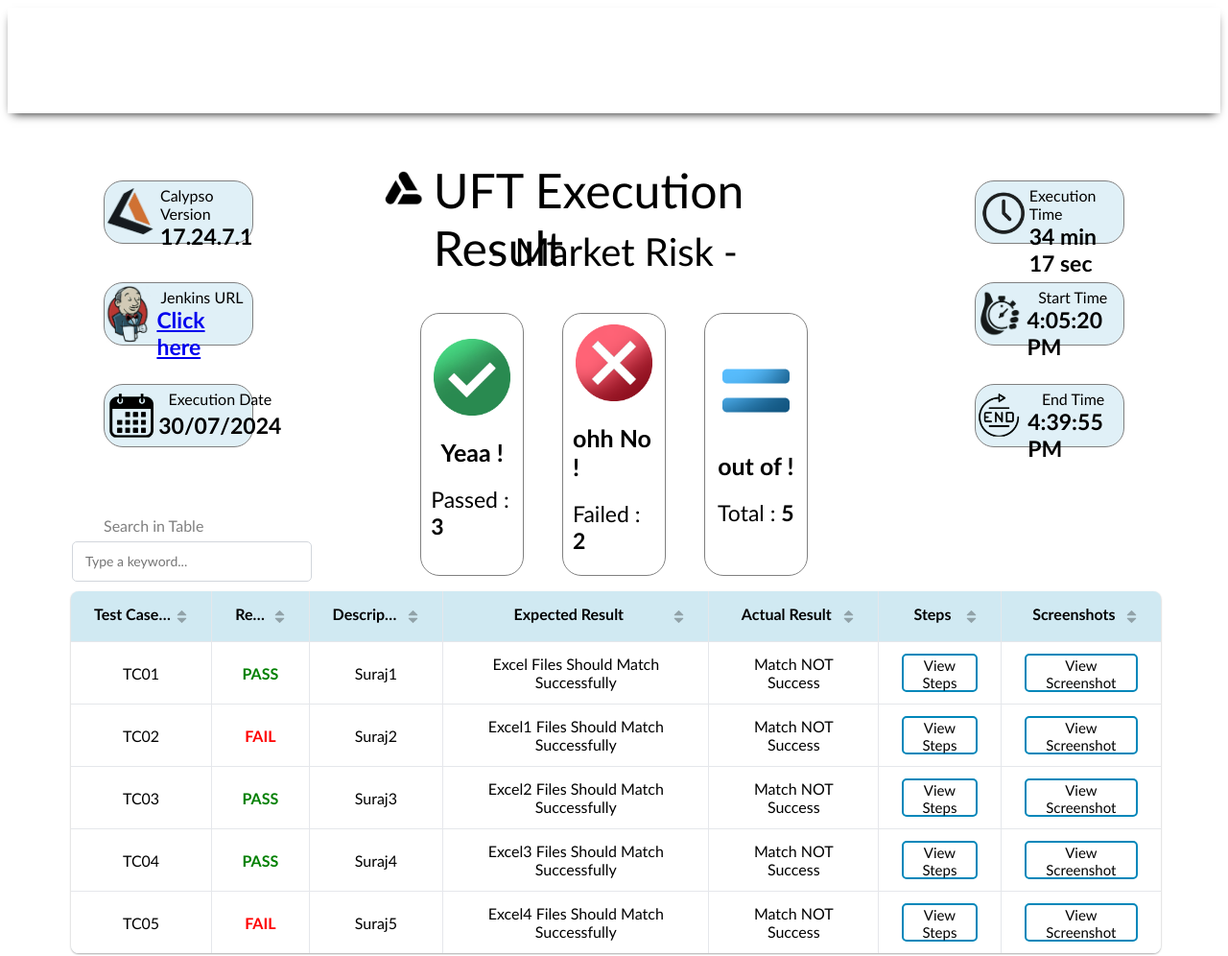
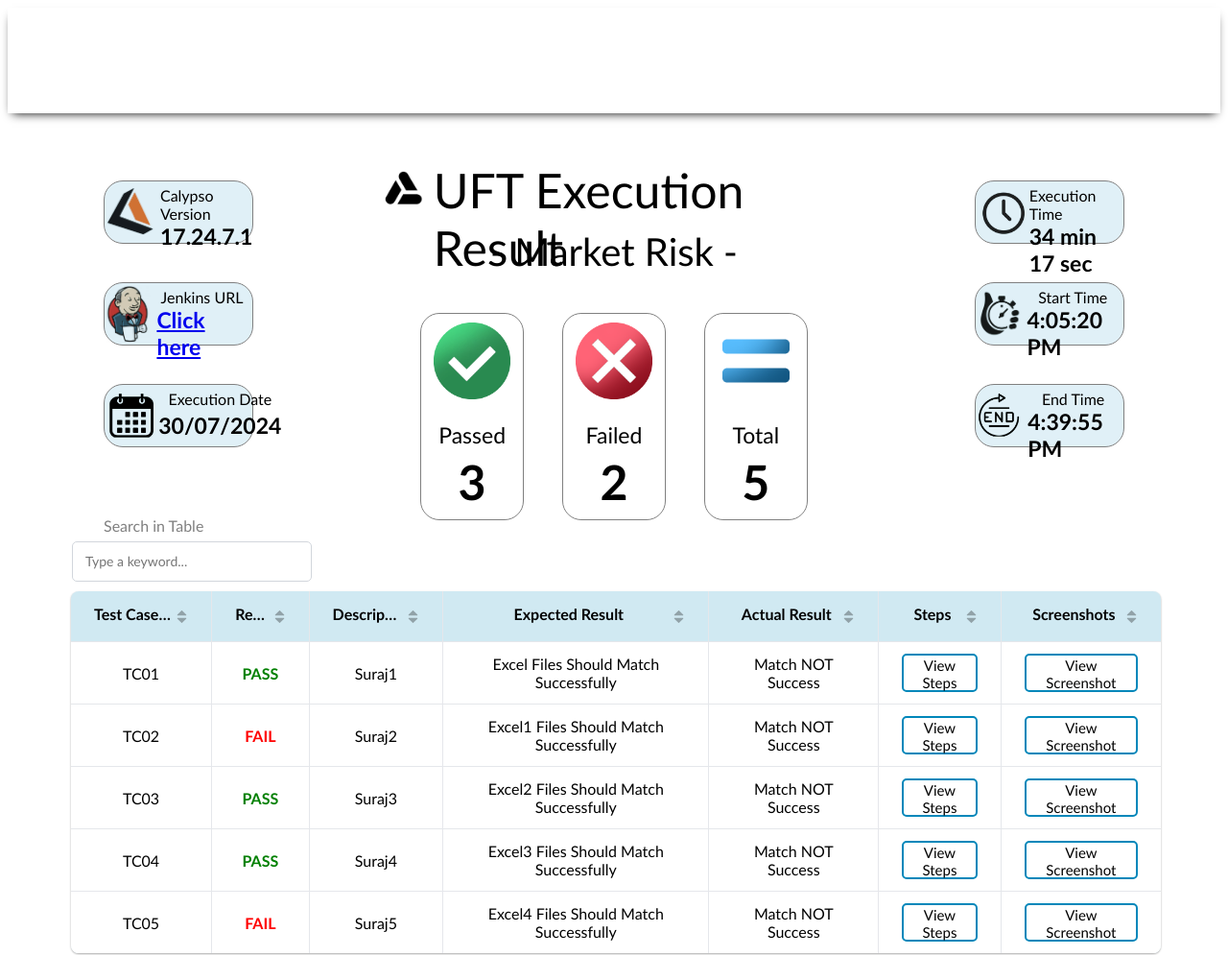
Before and after one commit to S-R-J/NasdaqResult, a plain HTML site: page index.html in a window 1280 px wide. Shown: the whole page at 96% size. Drawn offline with nearby package versions, Linux system fonts and the light colour scheme.

Commit message:
Update index.html

```diff
--- a/index.html
+++ b/index.html
@@ -276,7 +276,7 @@
             /* background: rgb(32,195,104);
             background: linear-gradient(0deg, rgba(32,195,104,1) 0%, rgba(107,219,121,1) 92%); */
             border-radius: 20px;
-            padding-bottom: 10px;
+            /* padding-bottom: 10px; */
             padding-left: 10px;
             padding-right: 10px;
 
@@ -348,7 +348,7 @@
 
         .passheading , .failheading , .totalheading
         {
-            font-size: 25px;
+            font-size: 20px;
             font-weight: bold;
             margin-top: 20px;
 
@@ -364,9 +364,11 @@
 
 
 
-        #passcountnum ,#failcountnum
+        #passcountnum ,#failcountnum , #totalcountnum
         {
+            font-size: 50px;
             font-weight: bolder;
+            margin-top: 5px;
         }
 
 
@@ -388,17 +390,23 @@
             content: url('./equalslogoinvert.png');
         }
 
-        .passBox:hover .passedcount, .failBox:hover .failedcount
+        .passBox:hover .passedcount, .failBox:hover .failedcount , .totalBox:hover .totalcount
         {
             color: white;
             text-shadow: 1px 1px 2px rgb(0, 0, 0);
         }
 
-        .totalBox:hover .totalcount
+        .passBox:hover #passcountnum, .failBox:hover #failcountnum , .totalBox:hover #totalcountnum
         {
             color: white;
             text-shadow: 1px 1px 2px rgb(0, 0, 0);
         }
+
+        /* .totalBox:hover .totalcount
+        {
+            color: white;
+            text-shadow: 1px 1px 2px rgb(0, 0, 0);
+        } */
 
 
         .topHeading img{
@@ -623,19 +631,22 @@
             <div class="passfailBox">
                 <div class="passBox">
                     <div class="passImage"><img src="./yeslogo.png" alt="" height="80px"></div>
-                    <div class="passheading">Yeaa !</div>
-                    <div class="passedcount">Passed : <span id="passcountnum">3</span></div>
+                    <!-- <div class="passheading">Yeaa !</div> -->
+                    <div class="passedcount">Passed</div>
+                    <span id="passcountnum">3</span>
                 </div>
                 <div class="failBox">
                     <div class="failImage"><img src="./nologo.png" alt="" height="80px"></div>
-                    <div class="failheading">ohh No !</div>
-                    <div class="failedcount">Failed : <span id="failcountnum">2</span></div>
+                    <!-- <div class="failheading">ohh No !</div> -->
+                    <div class="failedcount">Failed</div>
+                    <span id="failcountnum">2</span>
                 </div>
 
                 <div class="totalBox">
                     <div class="totalImage"><img src="./equalslogo.png" alt="" height="80px"></div>
-                    <div class="totalheading">out of !</div>
-                    <div class="totalcount">Total : <span id="failcountnum">5</span></div>
+                    <!-- <div class="totalheading">out of !</div> -->
+                    <div class="totalcount">Total</div>
+                    <span id="totalcountnum">5</span>
                 </div>
 
             </div>
```
